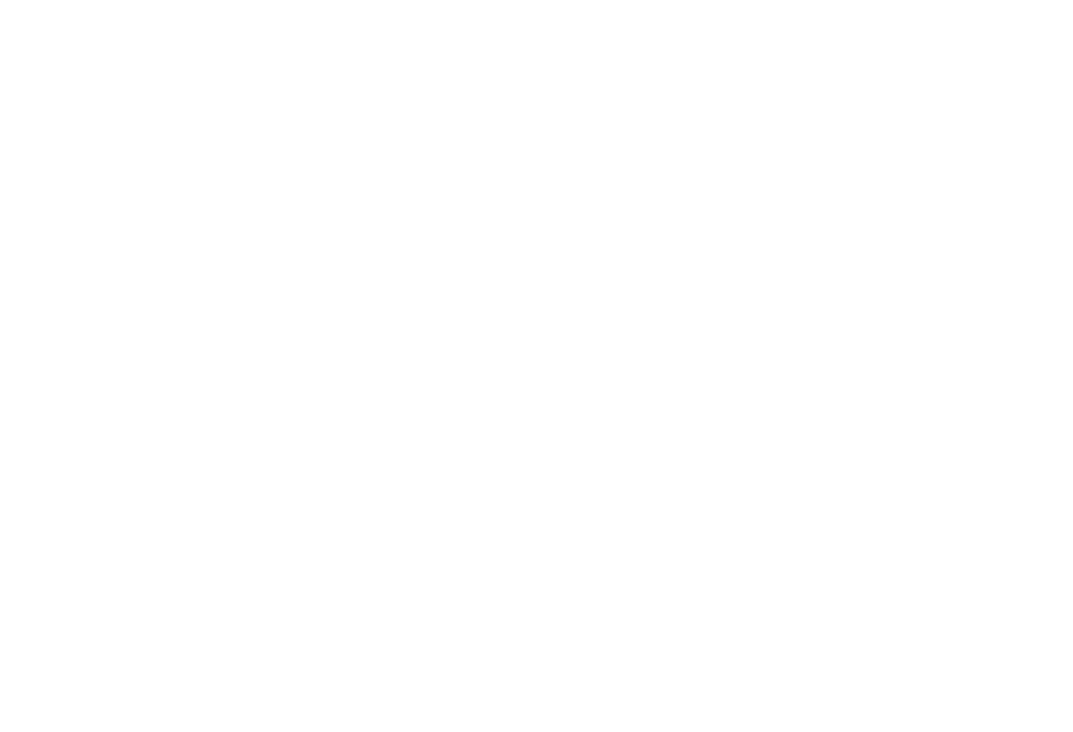
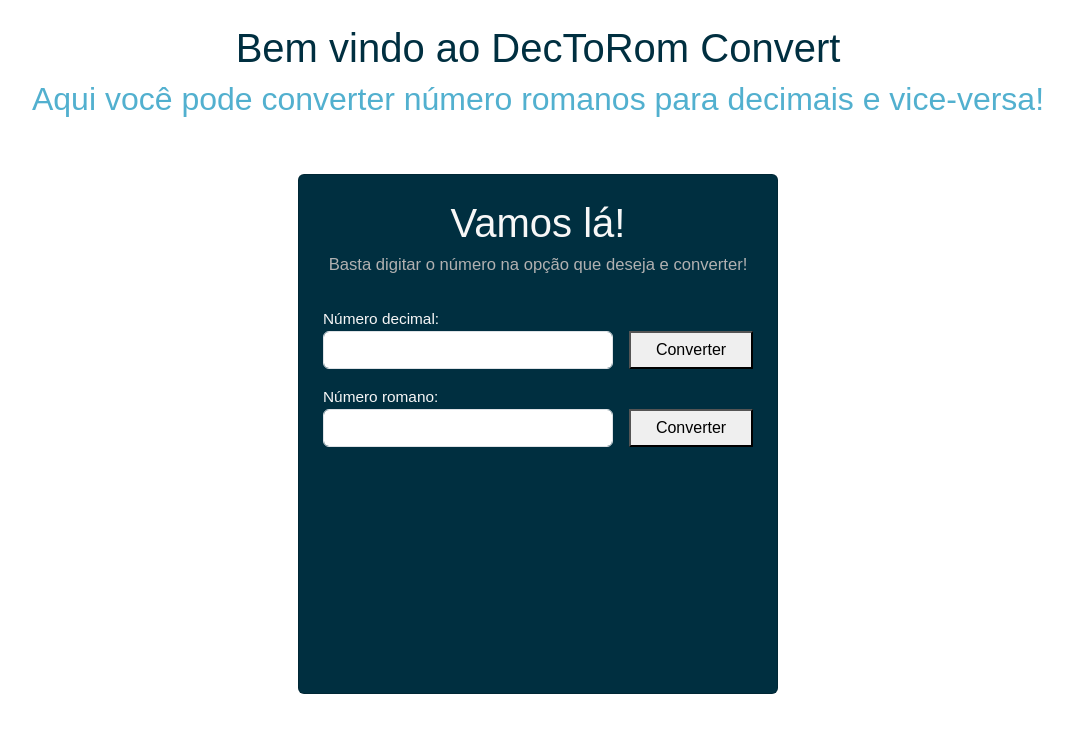
Before and after one commit to gabriel04alves/conversor-numeros-romanos-js, a plain HTML site: page src/index.html in a window 1280 px wide. Shown: the whole page, without its empty margins (102-1175 px from the left). Drawn offline with nearby package versions, Linux system fonts and the light colour scheme; a web font is replaced by a local one.

Commit message:
Header e card

```diff
--- a/src/assets/css/global.css
+++ b/src/assets/css/global.css
@@ -10,4 +10,84 @@
     display: none;
   }
 
+.title {
+    color: #002F40;
+
+}
+.subtitle {
+    color: #52b0cf;
+    font-weight: 310;
+}
+.content {
+    display: flex;
+    justify-content: center;
+}
+.card {
+    width: 60vh;
+    min-height: 65vh;
+
+}
+.title-card {
+    text-align: center;
+    color: #F7F7F7;
+    font-weight: 390;
+}
+.subtitle-card {
+    text-align: center;
+    color: #b1b1b1;
+    font-weight: 250;
+    font-size: 1.3vw;
+}
+.text {
+    color: #F7F7F7;
+    font-weight: 350;
+    font-size: 1.2vw;
+}
+
+
+/* Estilos para telas pequenas (Smartphones) */
+@media (max-width: 480px) {
+    /* Estilos específicos para telas pequenas */
+    .title {
+        color: #002F40;
+        text-align: center;
+        font-size: 10vw;
+    }
+    .subtitle {
+        color: #52b0cf;
+        font-weight: 310;
+        text-align: center;
+        font-size: 6.8vw;
+    }
+  }
+
+  /* Estilos para telas médias (Tablets e dispositivos com largura intermediária) */
+  @media (min-width: 481px) and (max-width: 768px) {
+    /* Estilos específicos para telas médias */
+    .title {
+        color: #002F40;
+        text-align: center;
+        font-size: 7vw;
+    }
+    .subtitle {
+        color: #52b0cf;
+        font-weight: 310;
+        text-align: center;
+        font-size: 5.5vw;
+    }
+  }
+
+  /* Estilos para telas grandes (Desktops e laptops) */
+  @media (min-width: 769px) and (max-width: 1024px) {
+    /* Estilos específicos para telas grandes */
+  }
+
+  /* Estilos para telas extra grandes (Desktops grandes e monitores de alta resolução) */
+  @media (min-width: 1025px) {
+    /* Estilos específicos para telas extra grandes */
+  }
+
+  /* Estilos gerais para o layout do template (Desktop padrão) */
+  /* Esses estilos serão aplicados em todas as telas, incluindo desktops */
+
   /* colors: #002F40 */
--- a/src/index.html
+++ b/src/index.html
@@ -13,7 +13,35 @@
     <link href="https://unpkg.com/aos@2.3.1/dist/aos.css" rel="stylesheet">
 </head>
 <body>
+    <div class="header p-4">
+        <h1 class="title d-flex justify-content-center">Bem vindo ao DecToRom Convert</h1>
+        <h2 class="subtitle d-flex justify-content-center">Aqui você pode converter número romanos para decimais e vice-versa!</h2>
+    </div>
+    <div class="content mt-4">
+        <div class="card p-4" style="background-color: #002F40;">
+            <h1 class="title-card d-flex justify-content-center">Vamos lá!</h1>
+            <h2 class="subtitle-card d-flex justify-content-center">Basta digitar o número na opção que deseja e converter!</h2>
+            <div class="labels mt-4">
+                <div class="label1">
+                    <span class="text">Número decimal: </span>
+                    <div class="line-dec d-flex flex-row gap-3">
+                        <input type="text" class="form-control form" style="width: 70%;">
+                        <button class="btn-dec" style="width: 30%;">Converter</button>
+                    </div>
+                </div>
+                <div class="label2 mt-3">
+                    <span class="text">Número romano: </span>
+                    <div class="line-dec d-flex flex-row gap-3">
+                        <input type="text" class="form-control form" style="width: 70%;">
+                        <button class="btn-dec" style="width: 30%;">Converter</button>
+                    </div>
+                </div>
+            </div>
+        </div>
+    </div>
 
+
+    <!-- --- -->
     <script src="https://unpkg.com/aos@2.3.1/dist/aos.js"></script>
     <script>
       AOS.init();
```
